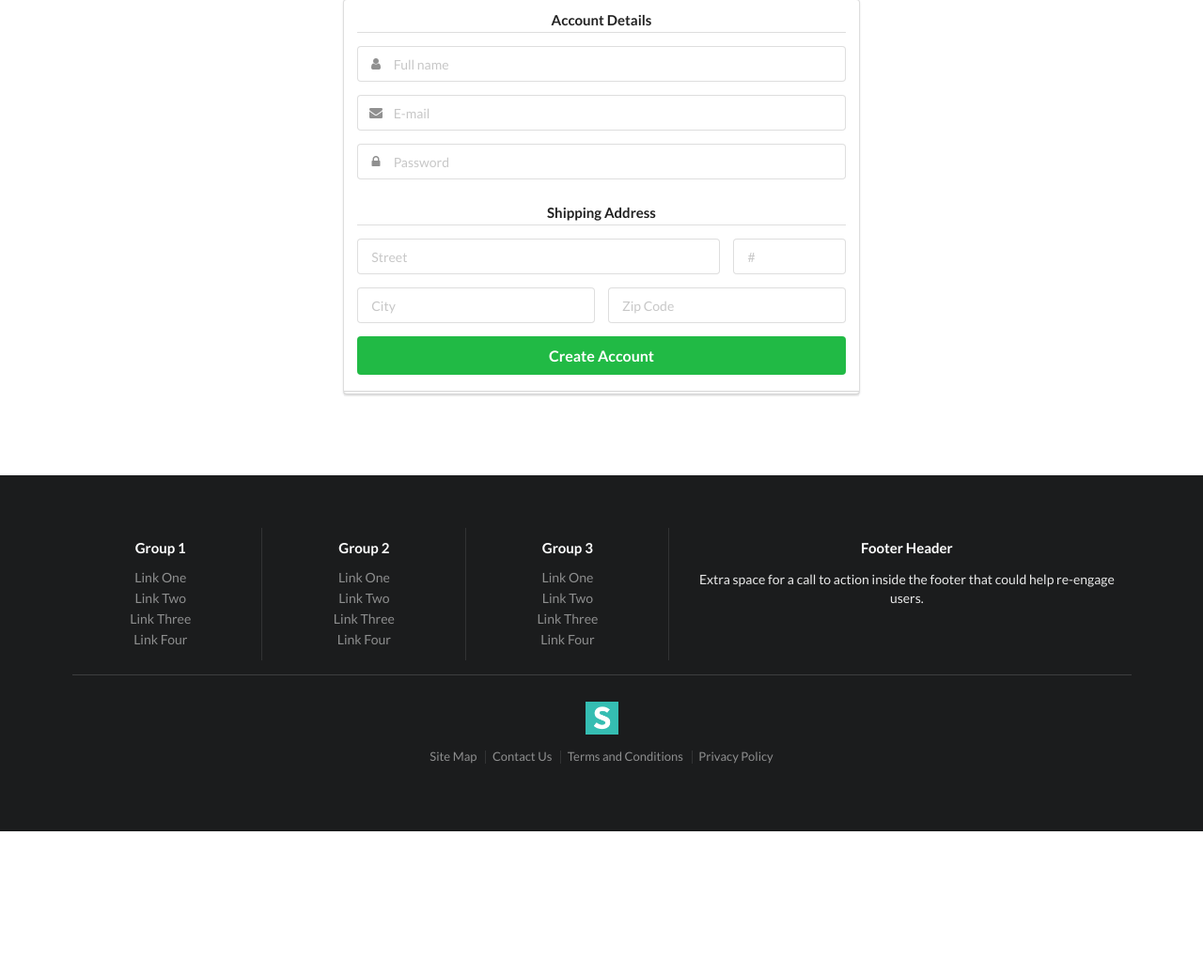
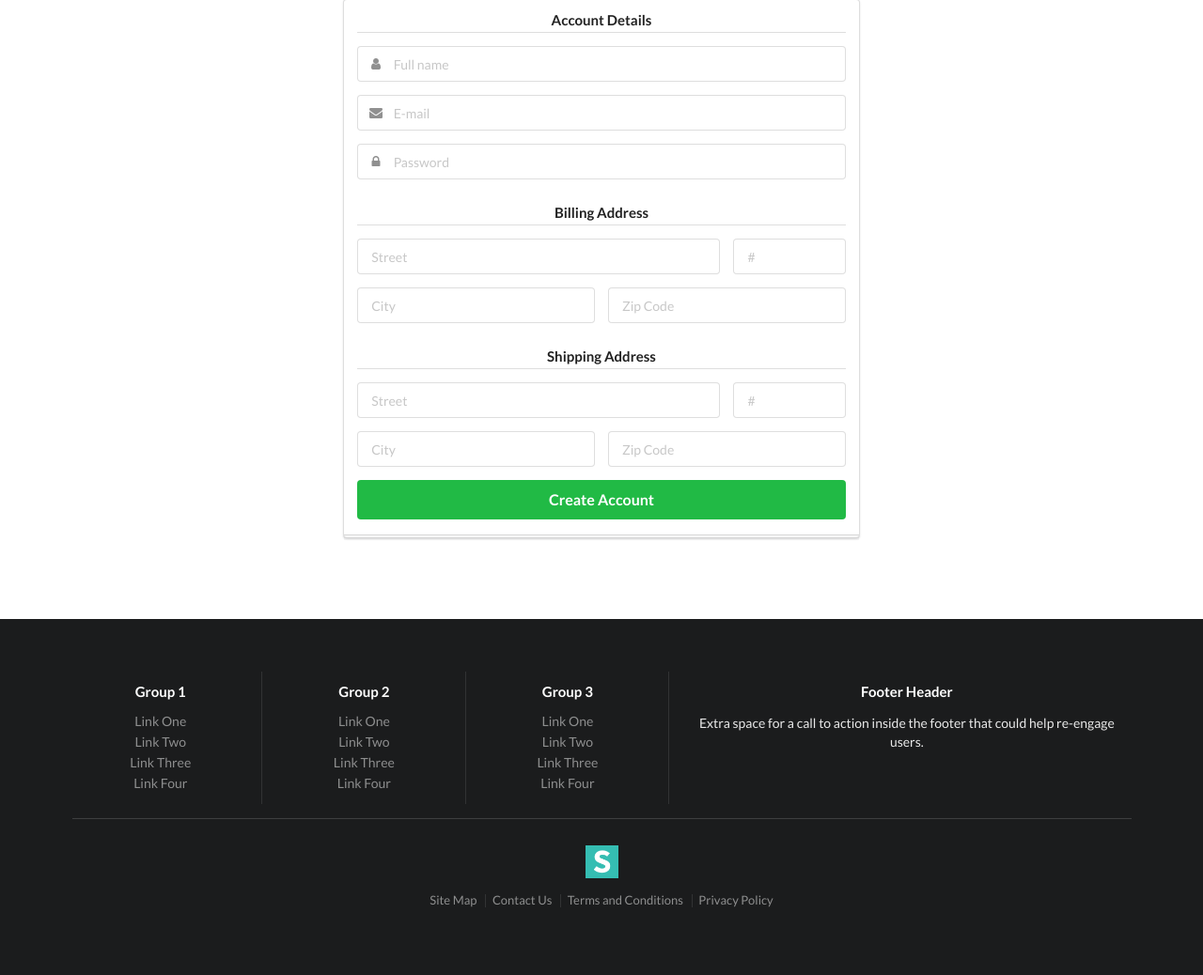
Before and after one commit to RektInator/webstore-python, a Django app: page /account/register in a window 1280 px wide. Shown: the part 127-1165 px from the top of the page at 94% size. Before the commit the page ends 1012 px from the top, so only its background shows below. Run offline with Django 3.2, Linux system fonts and the light colour scheme; some libraries are stand-ins or nearby versions.

Commit message:
Registration page updated

```diff
--- a/store/templates/store/account/register.html
+++ b/store/templates/store/account/register.html
@@ -35,22 +35,41 @@
                     </div>
                 </div>
 
+                <h4 class="ui dividing header">Billing Address</h4>
+
+                <div class="fields">
+                    <div class="twelve wide field">
+                        <input type="text" name="bstreet" placeholder="Street">
+                    </div>
+                    <div class="four wide field">
+                        <input type="text" name="bstreetnumber" placeholder="#">
+                    </div>
+                </div>
+                <div class="fields">
+                    <div class="eight wide field">
+                        <input type="text" name="bcity" placeholder="City">
+                    </div>
+                    <div class="eight wide field">
+                        <input type="text" name="bzipcode" placeholder="Zip Code">
+                    </div>
+                </div>
+
                 <h4 class="ui dividing header">Shipping Address</h4>
 
                 <div class="fields">
                     <div class="twelve wide field">
-                        <input type="text" name="street" placeholder="Street">
+                        <input type="text" name="sstreet" placeholder="Street">
                     </div>
                     <div class="four wide field">
-                        <input type="text" name="streetnumber" placeholder="#">
+                        <input type="text" name="sstreetnumber" placeholder="#">
                     </div>
                 </div>
                 <div class="fields">
                     <div class="eight wide field">
-                        <input type="text" name="city" placeholder="City">
+                        <input type="text" name="scity" placeholder="City">
                     </div>
                     <div class="eight wide field">
-                        <input type="text" name="zipcode" placeholder="Zip Code">
+                        <input type="text" name="szipcode" placeholder="Zip Code">
                     </div>
                 </div>
 
--- a/store/views/account.py
+++ b/store/views/account.py
@@ -13,9 +13,13 @@ def overview(request):
 
 def register(request):
     if request.method == 'POST':
+        # account details
         fullname = request.POST.get("fullname", "")
         email = request.POST.get("email", "")
         password = request.POST.get("password", "")
+
+        # shipping information
+
 
         pwhasher = hashlib.sha512()
         pwhasher.update(password.encode('utf-8'))
```
